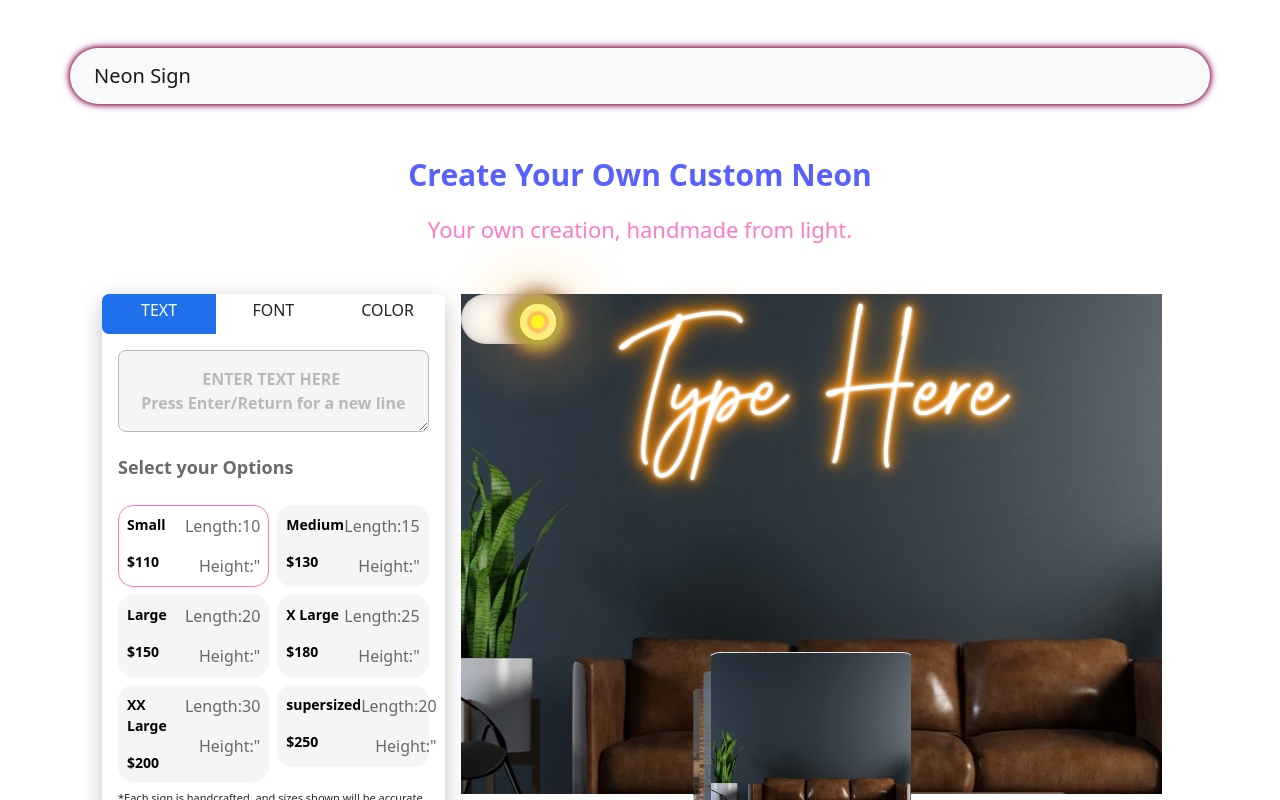
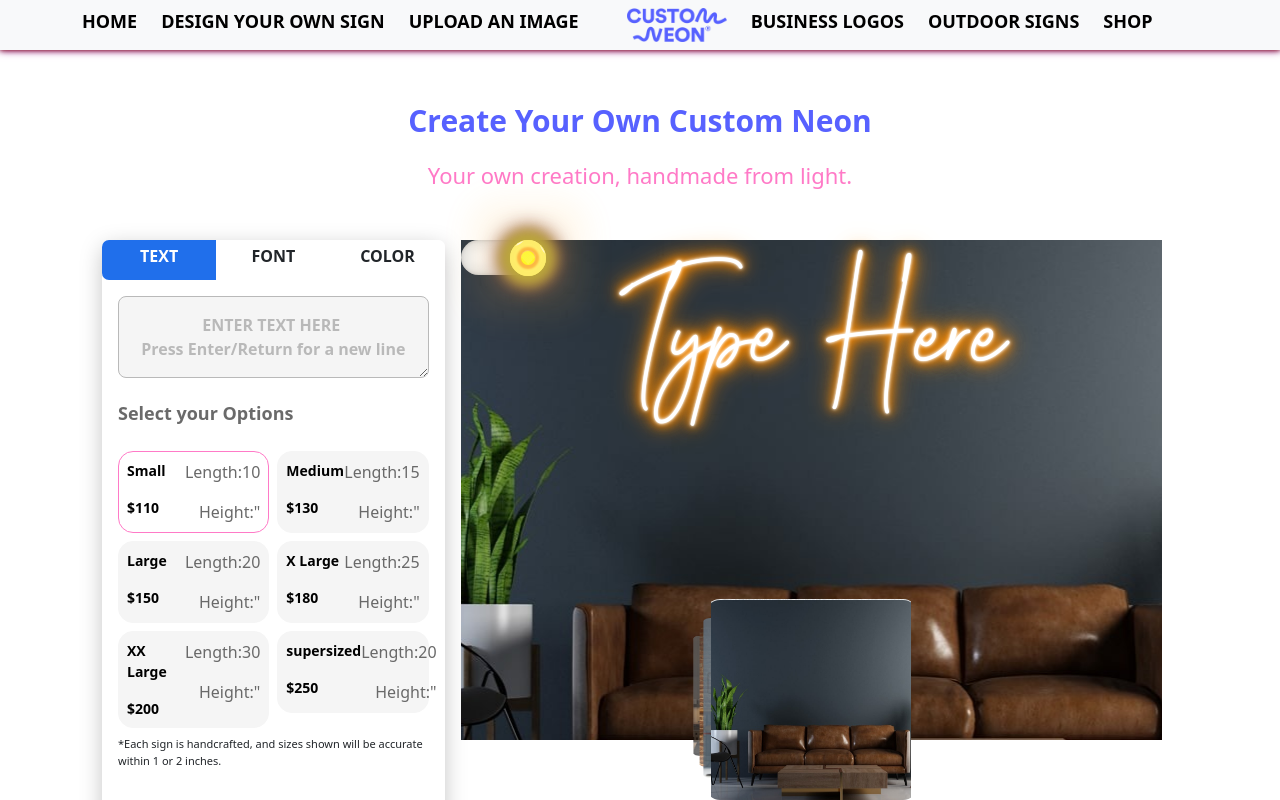
Before and after one commit to A-Wahabb/neon, a React (Create React App) app: page / in a window 1280 px wide. Shown: the top 800 px of the page. Built offline with nearby package versions, Linux system fonts and the light colour scheme.

Commit message:
done navbar

```diff
--- a/src/App.js
+++ b/src/App.js
@@ -23,6 +23,7 @@ import facebookLogo from '../src/Assets/Imgs/facebook-logo.png'
 import instagramLogo from '../src/Assets/Imgs/instagram-logo.png'
 import PowerAdapt from './atom/PowerAdapt';
 import AcrylicBackground from './atom/AcrylicBackground';
+import Navbar from './Navbar';
 
 
 function App() {
@@ -94,16 +95,10 @@ function App() {
 
   return (
     <div className="App">
-      <div className=' pt-5'>
-        <nav className="navbar container navbar-light bg-light rounded-pill">
-          <div className="container-fluid">
-            <a className="navbar-brand" href="#">Neon Sign</a>
-          </div>
-        </nav>
-
+      <Navbar />
       <div className='row pt-5 container mx-auto main-bg'>
 
-          <p className="tc-blue fw-600 fs30 text-center">Create Your Own Custom Neon</p>
+        <p className="tc-blue fw-bold fs30 text-center">Create Your Own Custom Neon</p>
         <p className="tc-pink fw-400 fs22 text-center" >Your own creation, handmade from light.</p>
 
         <div className="row g-3">
@@ -119,7 +114,7 @@ function App() {
                     defaultChecked={Selction == "TEXT"}
                     onChange={(e) => { setSelction('TEXT') }}
                   />
-                    <label htmlFor="SlctTEXT" className="py-1 mb-0">
+                  <label htmlFor="SlctTEXT" className="py-1 fw-bold mb-0">
                     TEXT
                   </label>
                 </li>
@@ -132,7 +127,7 @@ function App() {
                     defaultChecked={Selction == "FONT"}
                     onChange={(e) => { setSelction('FONT') }}
                   />
-                    <label htmlFor="SlctFONT" className="py-1 mb-0">
+                  <label htmlFor="SlctFONT" className="py-1 fw-bold mb-0">
                     FONT
                   </label>
                 </li>
@@ -145,7 +140,7 @@ function App() {
                     defaultChecked={Selction == "COLOR"}
                     onChange={(e) => { setSelction('COLOR') }}
                   />
-                    <label htmlFor="SlctCOLOR" className="py-1 mb-0">
+                  <label htmlFor="SlctCOLOR" className="py-1 fw-bold mb-0">
                     COLOR
                   </label>
                 </li>
@@ -163,7 +158,7 @@ function App() {
 
                 </>}
                 {Selction === 'FONT' && <>
-                    <p className="tc-grey fw-600 text-center fs14">CHOOSE FONT</p>
+                  <p className="tc-grey fw-bold fs16 text-center">CHOOSE FONT</p>
 
                   <div className="row w-100 mx-auto g-2 FontsCollection">
                     {FontList.map(each => (
@@ -178,116 +173,152 @@ function App() {
                 }
 
                 {Selction === 'COLOR' && <>
-                    <p className="tc-grey fw-600 text-center fs14">CHOOSE YOUR COLOR</p>
+                  <p className="tc-grey fw-bold fs16 text-center">CHOOSE YOUR COLOR</p>
                   <div className="d-flex flex-wrap " >
+
+                    <div className="col-sm-2">
                       <ColorSlction
                         name='Warm White'
                         Color={Color}
                         setColor={setColor}
                         Code={'color10'} />
+                    </div>
 
+                    <div className="col-sm-2">
                       <ColorSlction
                         name='White'
                         Color={Color}
                         setColor={setColor}
                         Code={'color20'} />
+                    </div>
 
+                    <div className="col-sm-2">
                       <ColorSlction
                         name='Lemon Yellow'
                         Color={Color}
                         setColor={setColor}
                         Code={'color30'} />
+                    </div>
 
+                    <div className="col-sm-2">
                       <ColorSlction
                         name='Golden Yellow'
                         Color={Color}
                         setColor={setColor}
                         Code={'color40'} />
+                    </div>
 
+                    <div className="col-sm-2">
                       <ColorSlction
                         name='Orange'
                         Color={Color}
                         setColor={setColor}
                         Code={'color50'} />
+                    </div>
 
+                    <div className="col-sm-2">
                       <ColorSlction
                         name='Light Red'
                         Color={Color}
                         setColor={setColor}
                         Code={'color60'} />
+                    </div>
 
+                    <div className="col-sm-2">
                       <ColorSlction
                         name='Red'
                         Color={Color}
                         setColor={setColor}
                         Code={'color70'} />
+                    </div>
 
+                    <div className="col-sm-2">
                       <ColorSlction
                         name='Pink'
                         Color={Color}
                         setColor={setColor}
                         Code={'color80'} />
+                    </div>
 
+                    <div className="col-sm-2">
                       <ColorSlction
                         name='Cotton Candy'
                         Color={Color}
                         setColor={setColor}
                         Code={'color90'} />
+                    </div>
 
+                    <div className="col-sm-2">
                       <ColorSlction
                         name='Deep Pink'
                         Color={Color}
                         setColor={setColor}
                         Code={'color100'} />
+                    </div>
 
+                    <div className="col-sm-2">
                       <ColorSlction
                         name='Purple'
                         Color={Color}
                         setColor={setColor}
                         Code={'color110'} />
+                    </div>
 
+                    <div className="col-sm-2">
                       <ColorSlction
                         name='Deep Blue'
                         Color={Color}
                         setColor={setColor}
                         Code={'color120'} />
+                    </div>
 
+                    <div className="col-sm-2">
                       <ColorSlction
                         name='Electric Blue'
                         Color={Color}
                         setColor={setColor}
                         Code={'color130'} />
+                    </div>
 
+                    <div className="col-sm-2">
                       <ColorSlction
                         name='Ice Blue'
                         Color={Color}
                         setColor={setColor}
                         Code={'color140'} />
+                    </div>
 
+                    <div className="col-sm-2">
                       <ColorSlction
                         name='Tropical Blue'
                         Color={Color}
                         setColor={setColor}
                         Code={'color150'} />
+                    </div>
 
+                    <div className="col-sm-2">
                       <ColorSlction
                         name='Mint'
                         Color={Color}
                         setColor={setColor}
                         Code={'color160'} />
+                    </div>
 
+                    <div className="col-sm-2">
                       <ColorSlction
                         name='Green'
                         Color={Color}
                         setColor={setColor}
                         Code={'color170'} />
+                    </div>
 
+                    <div className="col-sm-2">
                       <ColorSlction
                         name='Deep Green'
                         Color={Color}
                         setColor={setColor}
                         Code={'color180'} />
-
+                    </div>
 
                   </div>
                 </>}
@@ -486,7 +517,7 @@ function App() {
           </div>
           <div className='py-3 faq_bg'>
             <div className='container text-center my-5'>
-                <h1 className='tc-blue fw-600 my-5'>FAQ</h1>
+              <h1 className='tc-blue fw-bold my-5'>FAQ</h1>
               <div>
                 <div class="accordion" id="accordionExample">
                   <div class="accordion-item bg-transparent">
@@ -585,7 +616,6 @@ function App() {
           </div>
         </div>
       </div>
-      </div>
 
       <footer className='footer-middle my-auto d-flex flex-container'>
         <div className='row container mx-auto gy-1'>
--- /dev/null
+++ b/src/Navbar.js
@@ -0,0 +1,44 @@
+import React from 'react'
+import logo from '../src/Assets/Imgs/neon_logo.png'
+
+function Navbar() {
+    return (
+        <nav class="navbar navbar-expand-lg navbar-light bg-light">
+            <div class="container">
+                <div className='d-block d-lg-none'>
+                    <img src={logo} width='100' alt="LOGO" />
+                </div>
+                <button class="navbar-toggler" type="button" data-bs-toggle="collapse" data-bs-target="#navbarText" aria-controls="navbarText" aria-expanded="false" aria-label="Toggle navigation">
+                    <span class="navbar-toggler-icon"></span>
+                </button>
+                <div class="collapse navbar-collapse" id="navbarText">
+                    <ul class="navbar-nav mb-2 mb-lg-0">
+                        <li class="nav-item me-4">
+                            <p class="fs18 fw-bold text-black mb-0" href="#">HOME</p>
+                        </li>
+                        <li class="nav-item me-4">
+                            <p class="fs18 fw-bold text-black mb-0" aria-current="page" href="#">DESIGN YOUR OWN SIGN</p>
+                        </li>
+                        <li class="nav-item me-4">
+                            <p class="fs18 fw-bold text-black mb-0" href="#">UPLOAD AN IMAGE</p>
+                        </li>
+                        <li className='d-none d-lg-block mx-4'>
+                            <img src={logo} width='100' alt="LOGO" />
+                        </li>
+                        <li class="nav-item me-4">
+                            <p class="fs18 fw-bold text-black mb-0" href="#">BUSINESS LOGOS</p>
+                        </li>
+                        <li class="nav-item me-4">
+                            <p class="fs18 fw-bold text-black mb-0" href="#">OUTDOOR SIGNS</p>
+                        </li>
+                        <li class="nav-item me-4">
+                            <p class="fs18 fw-bold text-black mb-0" href="#">SHOP</p>
+                        </li>
+                    </ul>
+                </div>
+            </div>
+        </nav>
+    )
+}
+
+export default Navbar
--- a/src/atom/ColorSlction.js
+++ b/src/atom/ColorSlction.js
@@ -5,7 +5,7 @@ const ColorSlction = (props) => {
                 <p className={`bgSlct m-3 ${props.Code} ${props.Color === props.Code && 'active'}`}>
                     O
                 </p>
-                <p className="text-black fw-400 fs10 text-center">{props.name}</p>
+                <p className="text-black fw-600 fs10 text-center">{props.name}</p>
             </div>
         </>
     );
--- a/src/checkbox.css
+++ b/src/checkbox.css
@@ -15,8 +15,8 @@
 }
 
 .switch label {
-    height: 50px;
-    width: 102px;
+    height: 35px;
+    width: 74px;
     background-color: white;
     border-radius: 100px;
     display: block;
@@ -24,8 +24,8 @@
 }
 
 .switch label .bulb {
-    height: 35px;
-    width: 35px;
+    height: 15px;
+    width: 15px;
     background-color: #4a426b;
     border-radius: 50%;
     position: relative;
--- a/src/index.css
+++ b/src/index.css
@@ -106,6 +106,10 @@ body {
 
 .fs18 {
   font-size: 18px
+}
+
+.fs16 {
+  font-size: 16px
 }
 
 .fs14 {
```
Also changed, not shown: src/Assets/Imgs/neon_logo.png (added). Lines whose indentation alone changed are shown as unchanged.
